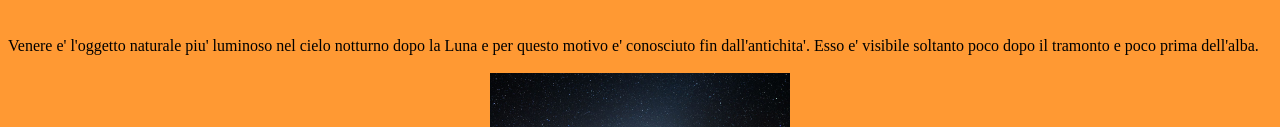
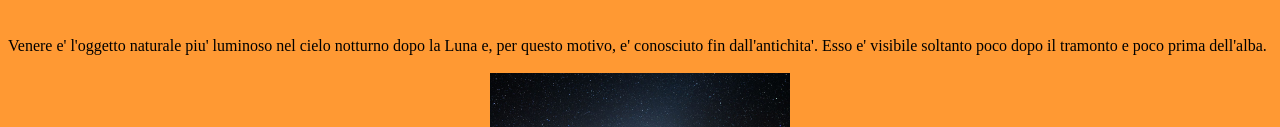
Before and after one commit to claudiaagnolon/claudiaagnolon.github.io, a plain HTML site: page Venere.html in a window 1280 px wide. Shown: the part 355-482 px from the top of the page. Drawn offline with Linux system fonts and the light colour scheme.

Commit message:
Update Venere.html

```diff
--- a/Venere.html
+++ b/Venere.html
@@ -15,7 +15,7 @@
 		<img src="Venere2.gif" width="200" height="200">
 		</center>
 		<br></br>
-		<font face="Times New Roman">Venere e' l'oggetto naturale piu' luminoso nel cielo notturno dopo la Luna e per questo motivo e' conosciuto fin dall'antichita'. Esso e' visibile soltanto poco dopo il tramonto e poco prima dell'alba. </font>
+		<font face="Times New Roman">Venere e' l'oggetto naturale piu' luminoso nel cielo notturno dopo la Luna e, per questo motivo, e' conosciuto fin dall'antichita'. Esso e' visibile soltanto poco dopo il tramonto e poco prima dell'alba. </font>
 	        <br></br>
 		<center>
 		<img src="Venere3.gif" width="300" height="200">
```
